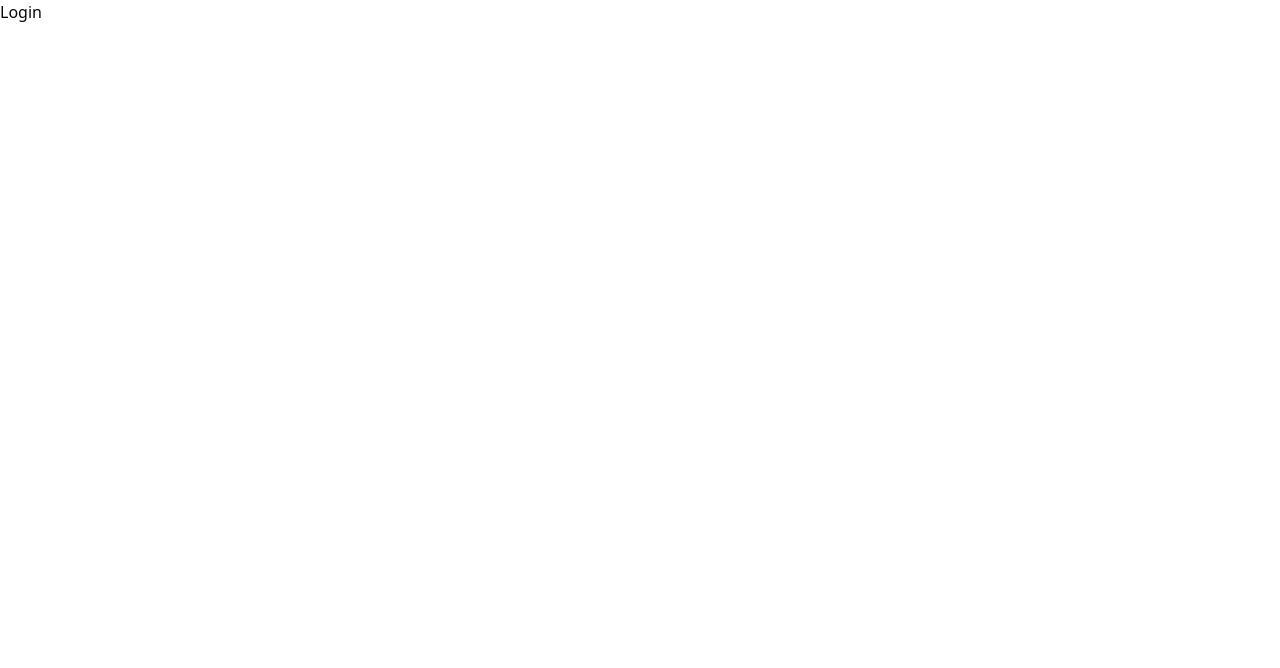
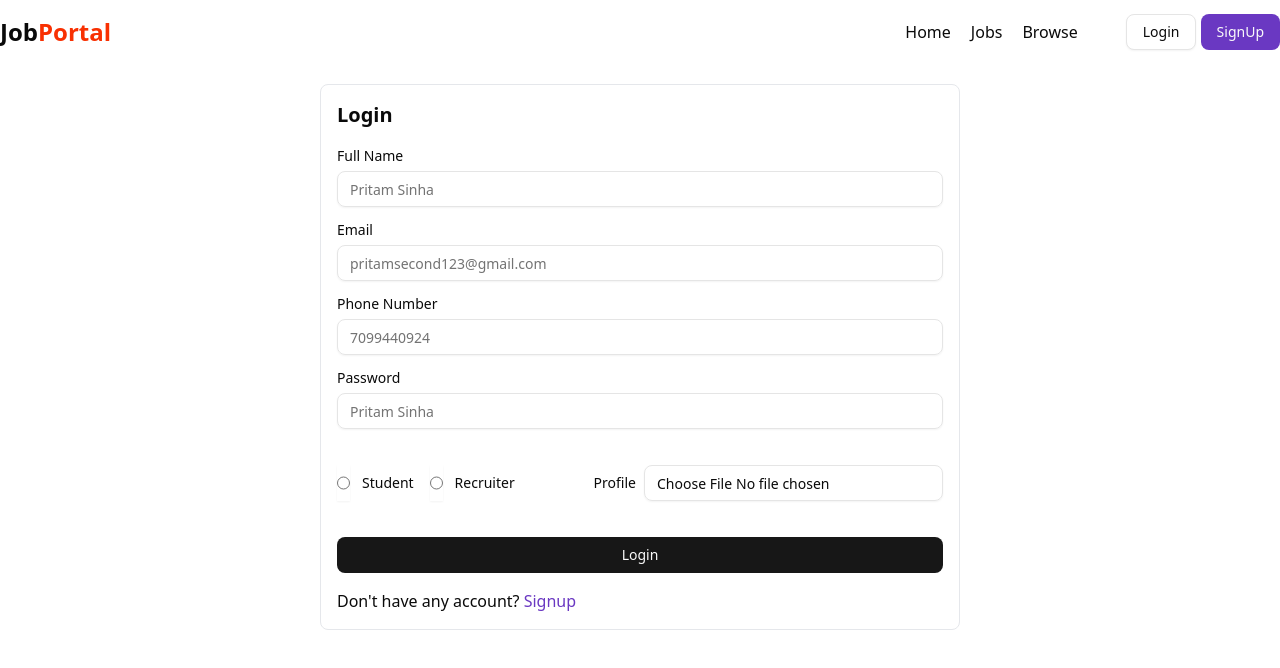
Before and after one commit to PritamSinhaa/JobSeekers, a React (Vite) app in the folder frontend/: page /login in a window 1280 px wide. Shown: the top 668 px of the page. Built offline with nearby package versions, Linux system fonts and the light colour scheme.

Commit message:
Login frontend completed

```diff
--- a/frontend/src/components/auth/Login.jsx
+++ b/frontend/src/components/auth/Login.jsx
@@ -1,11 +1,74 @@
-import React from 'react'
+import Navbar from "../ui/shared/Navbar";
+import { Link } from "react-router-dom";
+import { Button } from "@/components/ui/button";
+import { Label } from "@/components/ui/label";
+import { Input } from "@/components/ui/input";
+import { RadioGroup} from "@/components/ui/radio-group";
 
 function Login() {
   return (
     <div>
-      Login
+      <Navbar />
+      <div className="flex items-center justify-center max-w-7xl mx-auto mt-4">
+        <form
+          action=""
+          className="w-1/2 border border-gray-200 rounded-md p-4 my-1"
+        >
+          <h1 className="font-bold text-xl mb-5">Login</h1>
+          <div className="my-4">
+            <Label className="my-2">Full Name</Label>
+            <Input type="text" value="" placeholder="Pritam Sinha" />
+          </div>
+          <div className="my-4">
+            <Label className="my-2">Email</Label>
+            <Input
+              type="email"
+              value=""
+              placeholder="pritamsecond123@gmail.com"
+            />
+          </div>
+          <div className="my-4">
+            <Label className="my-2">Phone Number</Label>
+            <Input type="email" value="" placeholder="7099440924" />
+          </div>
+          <div className="my-4">
+            <Label className="my-2">Password</Label>
+            <Input type="password" value="" placeholder="Pritam Sinha" />
+          </div>
+          <div className="flex items-center justify-between">
+            <RadioGroup  className="flex gap-4 my-5 items-center">
+              <div className="flex items-center gap-3">
+                <Input
+                type="radio"
+                name="role"
+                value="student"
+                className="cursor-pointer"/>
+                <Label htmlFor="r1">Student</Label>
+              </div>
+              <div className="flex items-center gap-3">
+                <Input
+                type="radio"
+                name="role"
+                value="recruiter"
+                className="cursor-pointer"/>
+                <Label htmlFor="r2">Recruiter</Label>
+              </div>
+            </RadioGroup>
+            <div className="flex items-center gap-2">
+                <Label>Profile</Label>
+                <Input
+                accept="image/*"
+                type="file"
+                className="cursor-pointer"
+                />
+            </div>
+          </div>
+          <Button type="submit" className="w-full my-4 cursor-pointer" >Login</Button>
+          <span>Don't have any account? <Link to={"/signup"}className="text-[#6a38c2] cursor-pointer">Signup</Link></span>
+        </form>
+      </div>
     </div>
-  )
+  );
 }
 
-export default Login
+export default Login;
--- a/frontend/src/components/auth/Signup.jsx
+++ b/frontend/src/components/auth/Signup.jsx
@@ -16,20 +16,12 @@ function Signup() {
         >
           <h1 className="font-bold text-xl mb-5">Sign Up</h1>
           <div className="my-4">
-            <Label className="my-2">Full Name</Label>
-            <Input type="text" value="" placeholder="Pritam Sinha" />
-          </div>
-          <div className="my-4">
             <Label className="my-2">Email</Label>
             <Input
               type="email"
               value=""
               placeholder="pritamsecond123@gmail.com"
             />
-          </div>
-          <div className="my-4">
-            <Label className="my-2">Phone Number</Label>
-            <Input type="email" value="" placeholder="7099440924" />
           </div>
           <div className="my-4">
             <Label className="my-2">Password</Label>
@@ -54,17 +46,9 @@ function Signup() {
                 <Label htmlFor="r2">Recruiter</Label>
               </div>
             </RadioGroup>
-            <div className="flex items-center gap-2">
-                <Label>Profile</Label>
-                <Input
-                accept="image/*"
-                type="file"
-                className="cursor-pointer"
-                />
-            </div>
           </div>
           <Button type="submit" className="w-full my-4 cursor-pointer" >Sign Up</Button>
-          <span>Already have an account? <Link to={"login"}className="text-[#6a38c2] cursor-pointer">Login</Link></span>
+          <span>Already have an account? <Link to={"/login"}className="text-[#6a38c2] cursor-pointer">Login</Link></span>
         </form>
       </div>
     </div>
```
